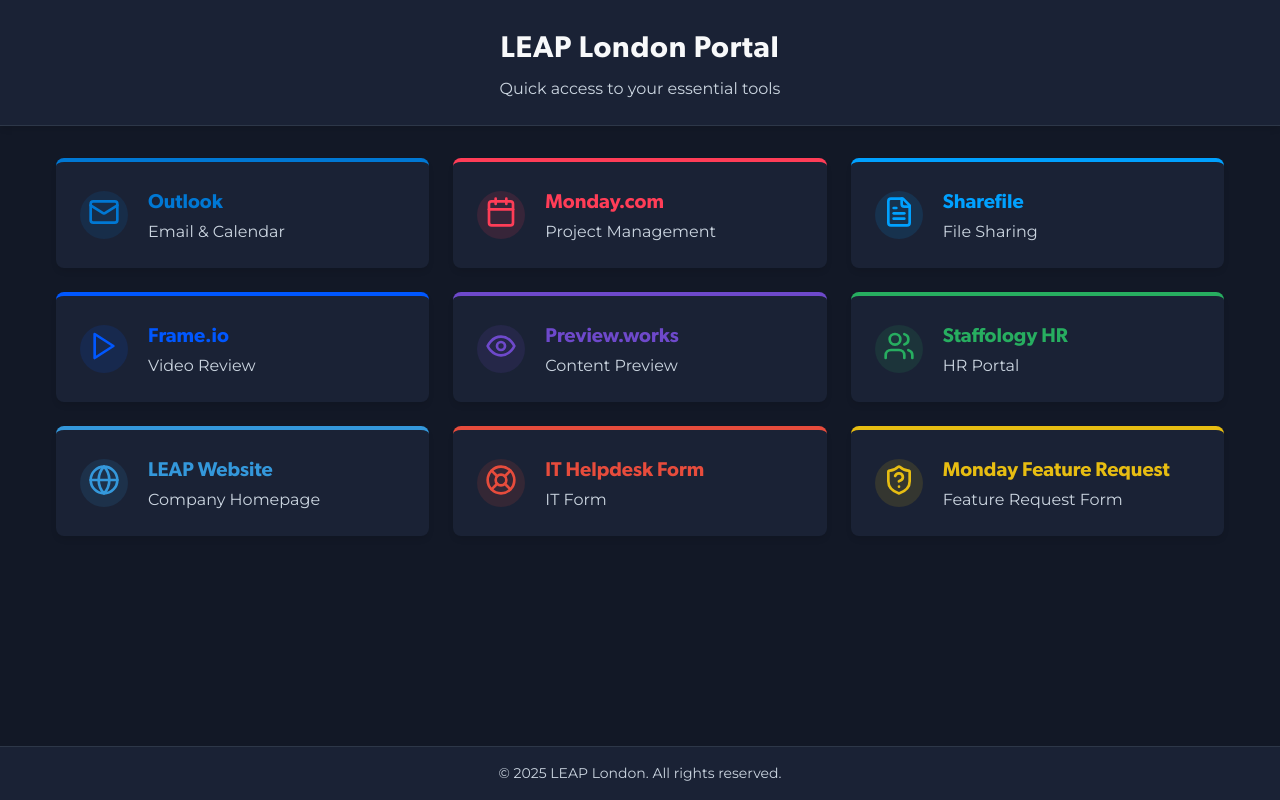
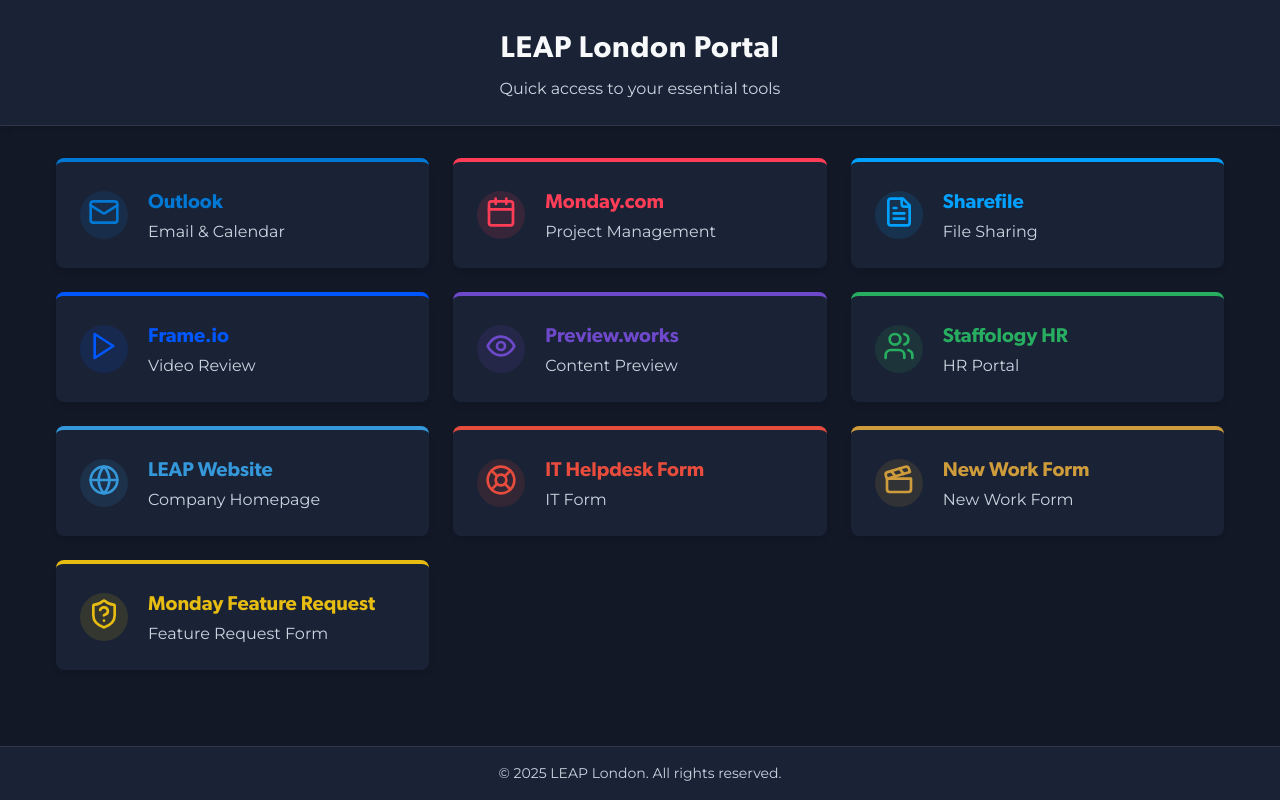
Before and after one commit to a1-leap/leap-portal-25, a React (Vite) app: page / in a window 1280 px wide. Built offline with nearby package versions, Linux system fonts and the light colour scheme; a web font is replaced by a local one.

Commit message:
update SaasPortal.jsx

```diff
--- a/src/SaasPortal.jsx
+++ b/src/SaasPortal.jsx
@@ -8,7 +8,9 @@
   Users,
   Globe,
   LifeBuoy,
+  LucideClapperboard,
   ShieldQuestion,
+  Clapperboard,
 } from "lucide-react";
 import "./SaasPortal.css";
 
@@ -80,7 +82,15 @@
       icon: <LifeBuoy size={32} />,
       color: "#e74c3c",
     },
-     {
+    {
+      id: "newwork",
+      name: "New Work Form",
+      description: "New Work Form",
+      url: "https://wkf.ms/44vro0K",
+      icon: <Clapperboard size={32} />,
+      color: "#cf9c3c",
+    },
+    {
       id: "feature",
       name: "Monday Feature Request",
       description: "Feature Request Form",
```
